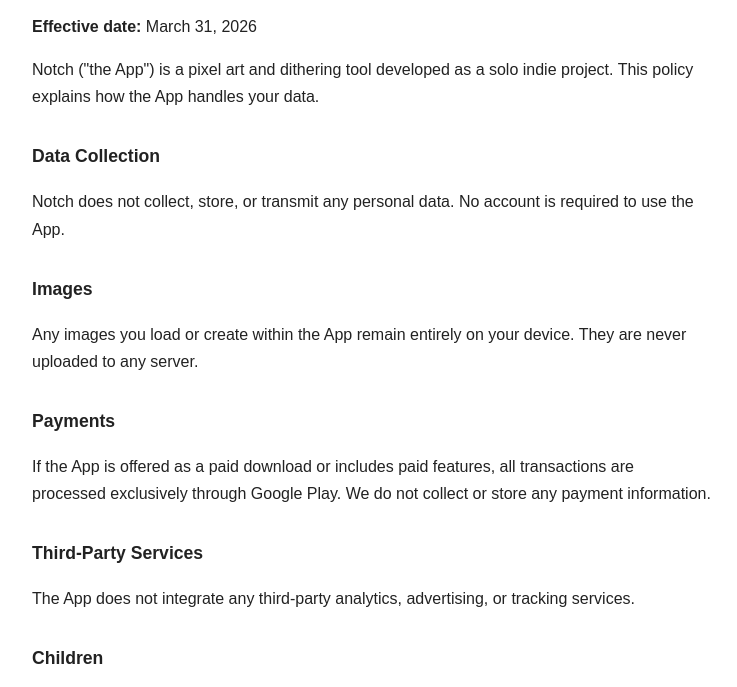
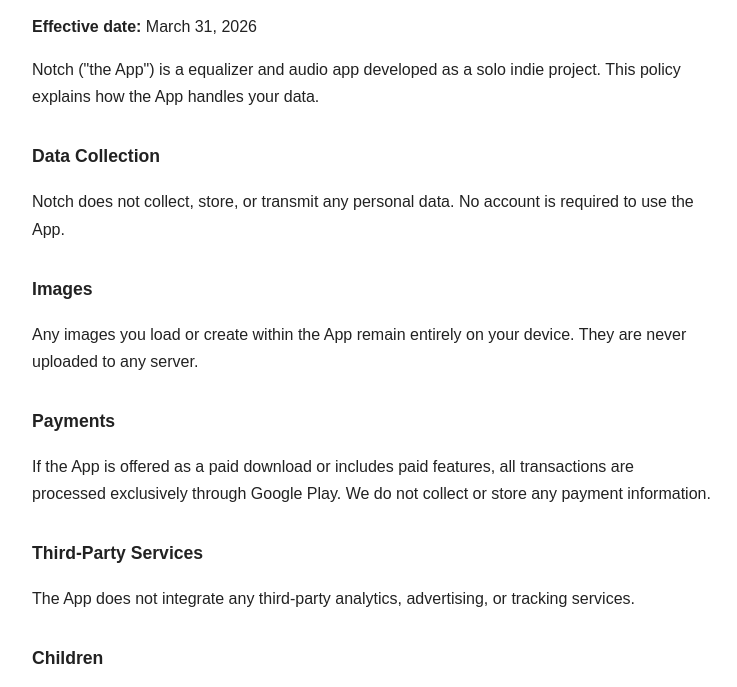
Before and after one commit to Josh-Shetler/notch-privacy-policy, a plain HTML site: page docs/index.html in a window 1280 px wide. Shown: the part 104-791 px from the top of the page, without its empty margins (268-1005 px from the left). Drawn offline with Linux system fonts and the light colour scheme.

Commit message:
Revise Notch app description in privacy policy
Updated the description of the Notch app in the privacy policy.

```diff
--- a/docs/index.html
+++ b/docs/index.html
@@ -13,7 +13,7 @@
 <body>
   <h1>Privacy Policy</h1>
   <p><strong>Effective date:</strong> March 31, 2026</p>
-  <p>Notch ("the App") is a pixel art and dithering tool developed as a solo indie project. This policy explains how the App handles your data.</p>
+  <p>Notch ("the App") is a equalizer and audio app developed as a solo indie project. This policy explains how the App handles your data.</p>
 
   <h2>Data Collection</h2>
   <p>Notch does not collect, store, or transmit any personal data. No account is required to use the App.</p>
```
